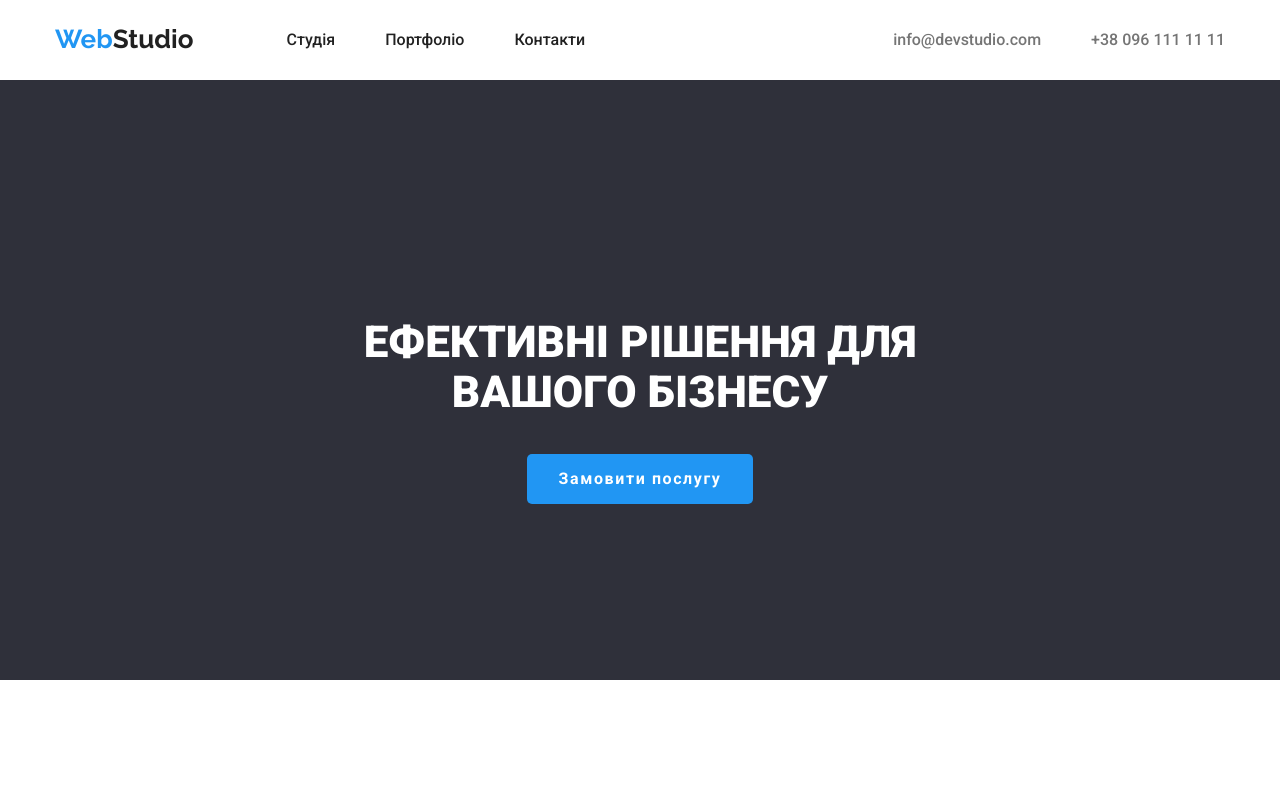
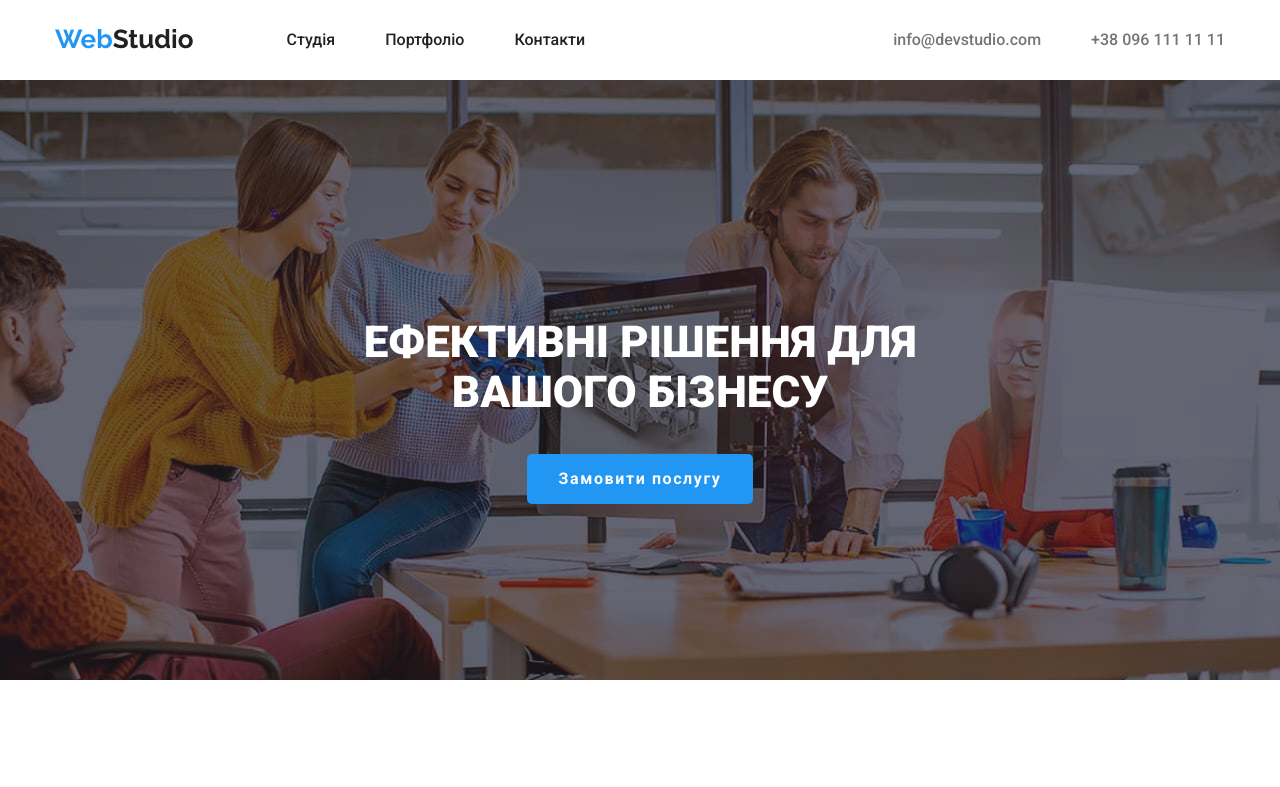
Before and after one commit to SMDimond/github-new-webstudio.io, a plain HTML site: page index.html in a window 1280 px wide. Shown: the top 787 px of the page. Drawn offline with Linux system fonts and the light colour scheme.

Commit message:
add overlay in section hero

```diff
--- a/css/style.css
+++ b/css/style.css
@@ -14,6 +14,11 @@ ul {
   margin: 0 auto;
 }
 
+/* .width-site {
+  width: 1600px;
+  margin: 0 auto;
+} */
+
 /* - - - - - - - - - - - - - - - - Home - - - - - - - - - - - - - - - -  */
 
 /* header */
@@ -27,7 +32,6 @@ ul {
   display: flex;
   flex-direction: row;
   align-items: center;
-
 }
 
 .header_contacts {
@@ -81,6 +85,16 @@ ul {
   background-color: rgba(47, 48, 58, 1);
   padding-top: 200px;
   text-align: center;
+}
+
+.hero {
+  background-image: linear-gradient( to right, rgba(47, 48, 58, 0.4), rgba(47, 48, 58, 0.4)),
+   url(../images/home/hero/hero-background-img.jpg);
+  background-repeat: no-repeat;
+  background-position: center;
+  max-width: 1600px;
+  margin: 0px auto;
+
 }
 
 .primal-title {
--- a/index.html
+++ b/index.html
@@ -16,6 +16,7 @@
 </head>
 
 <body>
+  <div class="width-site">
     <header class="header wrapper-page">
       <p class="header_logo"><a class="logo-link" href="./index.html"><span>Web</span>Studio</a></p>
       <nav class="header_nav">
@@ -30,6 +31,7 @@
         <li><a href="tel:+380961111111">+38 096 111 11 11</a></li>
       </ul>
     </header>
+    <main>
       <section class="hero">
         <h1 class="primal-title">Ефективні рішення для<br> вашого бізнесу</h1>
         <a class="hero_btn">Замовити послугу</a>
@@ -56,9 +58,12 @@
         <div class="our-work">
           <h2 class="features_title">Чим ми займаємося</h2>
           <ul class="ourwork-container">
-        <li class="ourwork-item"><img src="./images/home/features/img-1.jpg" alt="ourwork" width="370" height="294"></li>
-        <li class="ourwork-item"><img src="./images/home/features/img-2.jpg" alt="ourwork" width="370" height="294"></li>
-        <li class="ourwork-item"><img src="./images/home/features/img-3.jpg" alt="ourwork" width="370" height="294"></li>
+            <li class="ourwork-item"><img src="./images/home/features/img-1.jpg" alt="ourwork" width="370" height="294">
+            </li>
+            <li class="ourwork-item"><img src="./images/home/features/img-2.jpg" alt="ourwork" width="370" height="294">
+            </li>
+            <li class="ourwork-item"><img src="./images/home/features/img-3.jpg" alt="ourwork" width="370" height="294">
+            </li>
           </ul>
         </div>
       </section>
@@ -89,13 +94,15 @@
           </ul>
         </div>
       </section>
+    </main>
     <footer class="footer">
       <div class="wrapper-page">
         <p class="footer_logo"><a class="logo-link" href="./index.html"><span>Web</span>Studio</a></p>
         <adresse class="footer_adresse"><span>м. Київ, пр-т Лесі Українки, 26</span><br>info@devstudio.com<br>+38 096
-        1111111</adresse>
+          111 11 11</adresse>
       </div>
     </footer>
+  </div>
 </body>
 
 </html>
```
Also changed, not shown: images/home/hero/hero-background-img.jpg (added). Lines whose indentation alone changed are shown as unchanged.
